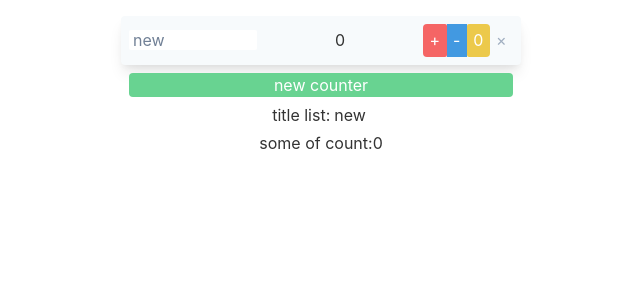
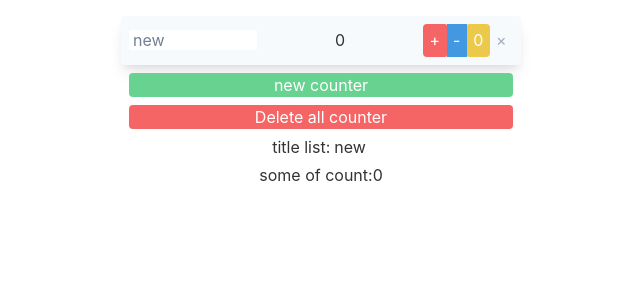
Before and after one commit to ShishaBoyTJ/svelte-ts-counter, a Svelte app: page / in a window 1280 px wide. Shown: the top 300 px of the page, without its empty margins (319-959 px from the left). Built offline with nearby package versions, Linux system fonts and the light colour scheme.

Commit message:
[mod]todo部分修正・全てのカウンターを消す機能の追加

```diff
--- a/src/components/pages/Index.svelte
+++ b/src/components/pages/Index.svelte
@@ -25,22 +25,24 @@ const onClickAddCounterContainer = () => {
 }
 
 const handleOnClickDelete = (value :any) => {
+  $counterList.splice(value.index, 1)
+  $counterList = $counterList
+}
 
-  // FIXME 下記の処理だとよくない
-  // NOTE value.countが0の時リストが消えないので手を加えた
-
-  countSum = countSum - value.count
-  countSum += 1
-  $counterList.splice(value.index, 1)
+const onClickDeleteAllCounter = () => {
+  $counterList.splice(0)
+  $counterList = $counterList
 }
 
 </script>
 <div class="center mb-8">
   <div class="center mb-8">
-    {#each $counterList as item, index}
+    {#each reactiveCounterList as item, index}
       <CounterContainer index={index} bind:title={item.title}  bind:count={item.count} on:delete={e => handleOnClickDelete(e.detail)}/>
     {/each}
-    <Button on:click={onClickAddCounterContainer} class="button-bar--green"/>
+    <Button on:click={onClickAddCounterContainer} class="button-bar--green" />
+    <div class="my-8"></div>
+    <Button on:click={onClickDeleteAllCounter} class="button-bar--red" value={"Delete all counter"}/>
   </div>
   <div class="flex">
     title list:
--- a/src/components/parts/Button.svelte
+++ b/src/components/parts/Button.svelte
@@ -46,4 +46,12 @@
     width:100%;
     padding:2px;
   }
+  .button-bar--red{
+    max-width: 24rem;
+    background-color: #f56565;
+    border-radius: .25rem;
+    cursor: pointer;
+    width:100%;
+    padding:2px;
+  }
 </style>
--- a/src/store/counterList.ts
+++ b/src/store/counterList.ts
@@ -10,11 +10,12 @@ const defaultCounterList = [
   },
 ];
 
-const defaultCounterProp ={
-  title: "new",
-  count: 0,
-}
+// const defaultCounterProp ={
+//   title: "new",
+//   count: 0,
+// }
 export const counterList = writable<defaultCounterList[]>(defaultCounterList);
+
 // export const reactiveCounterProp = derived(
 //   counterList,
 //   $counterList => $counterList.push(defaultCounterProp));
```
